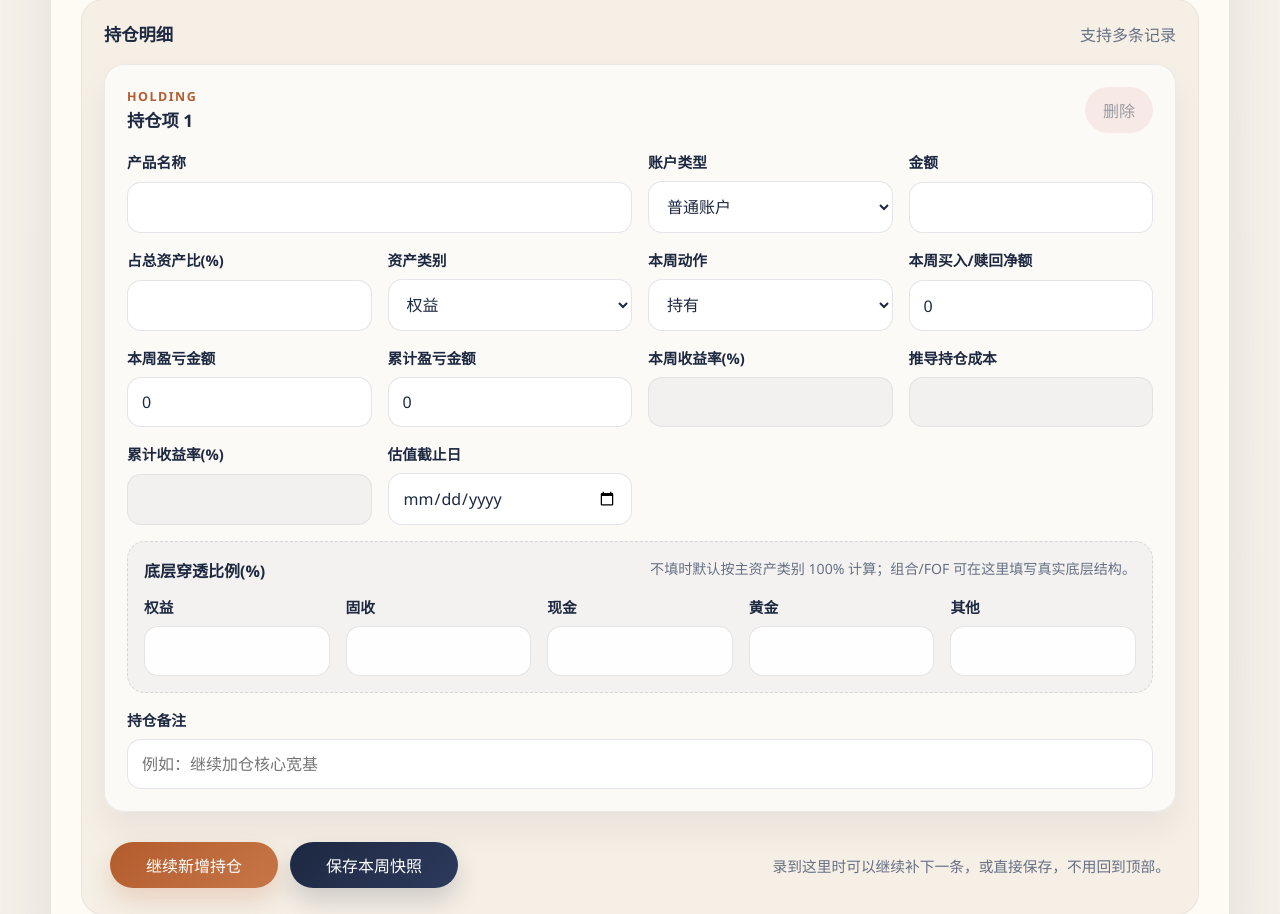
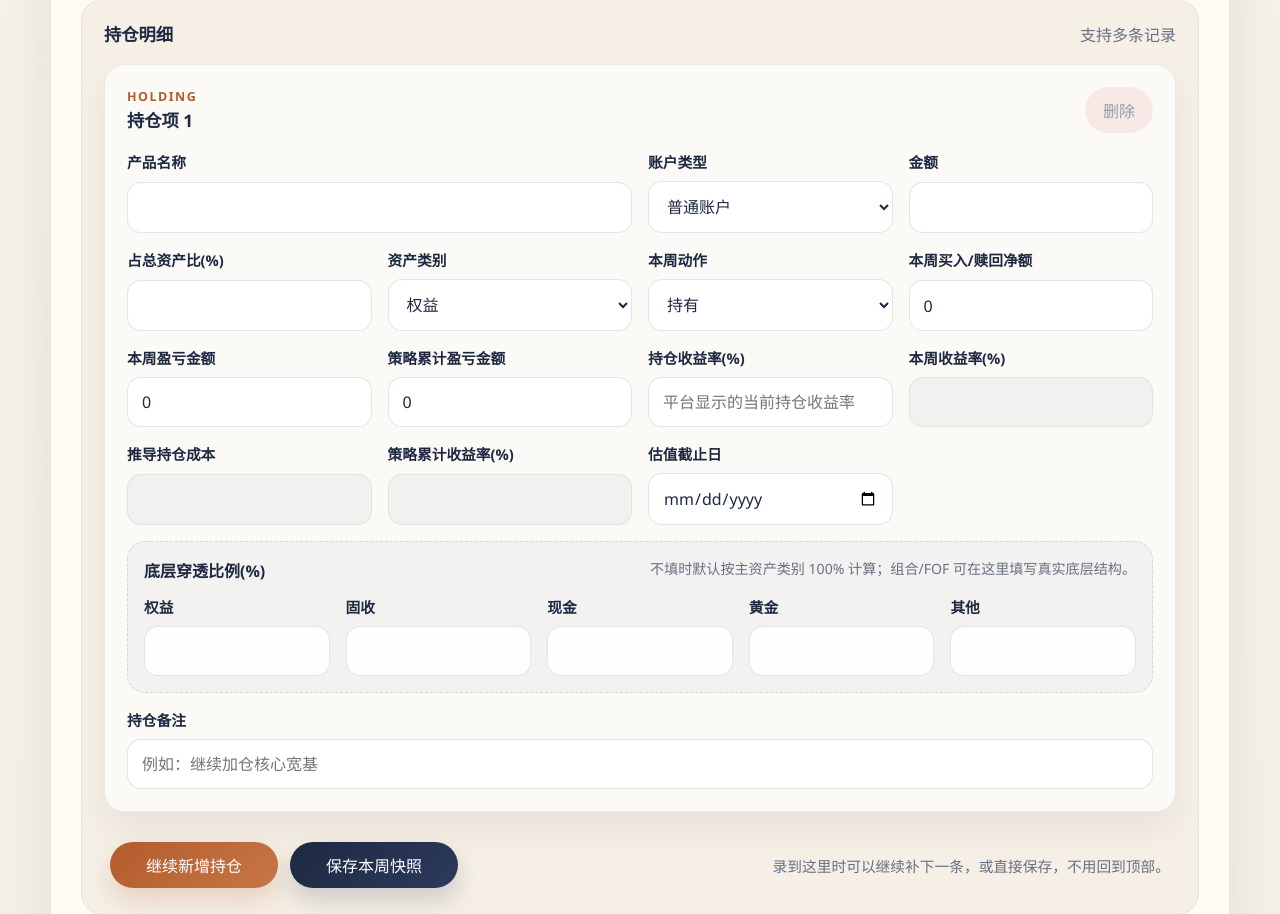
Before and after one commit to zp1103/portfolio-review-app, a FastAPI app: page / in a window 1280 px wide. Shown: the part 2166-3080 px from the top of the page. Run offline with FastAPI, Linux system fonts and the light colour scheme; data comes from the database, SQL or seed files in the repository; data that the repository does not hold is empty.

Commit message:
区分持仓收益率和策略累计收益率

```diff
--- a/app/db.py
+++ b/app/db.py
@@ -53,6 +53,7 @@ class Database:
                     transaction_amount REAL NOT NULL DEFAULT 0,
                     weekly_pnl_amount REAL NOT NULL DEFAULT 0,
                     cumulative_pnl_amount REAL NOT NULL DEFAULT 0,
+                    holding_return_rate_percent REAL NOT NULL DEFAULT 0,
                     valuation_cutoff_date TEXT NOT NULL DEFAULT '',
                     exposure_equity_percent REAL NOT NULL DEFAULT 0,
                     exposure_fixed_income_percent REAL NOT NULL DEFAULT 0,
@@ -102,6 +103,10 @@ class Database:
                 connection.execute(
                     "ALTER TABLE holdings ADD COLUMN cumulative_pnl_amount REAL NOT NULL DEFAULT 0"
                 )
+            if "holding_return_rate_percent" not in columns:
+                connection.execute(
+                    "ALTER TABLE holdings ADD COLUMN holding_return_rate_percent REAL NOT NULL DEFAULT 0"
+                )
             if "valuation_cutoff_date" not in columns:
                 connection.execute(
                     "ALTER TABLE holdings ADD COLUMN valuation_cutoff_date TEXT NOT NULL DEFAULT ''"
--- a/app/main.py
+++ b/app/main.py
@@ -184,6 +184,11 @@ def _extract_holdings_from_form(form) -> list[HoldingInput]:
         if category == "cash":
             weekly_pnl_amount = 0
             cumulative_pnl_amount = 0
+        holding_return_rate_percent = _parse_float(
+            form.get(f"holding_return_rate_percent_{index}", 0)
+        )
+        if category == "cash":
+            holding_return_rate_percent = 0
         holdings.append(
             HoldingInput(
                 product_name=product_name,
@@ -195,6 +200,7 @@ def _extract_holdings_from_form(form) -> list[HoldingInput]:
                 transaction_amount=transaction_amount,
                 weekly_pnl_amount=weekly_pnl_amount,
                 cumulative_pnl_amount=cumulative_pnl_amount,
+                holding_return_rate_percent=holding_return_rate_percent,
                 valuation_cutoff_date=str(form.get(f"valuation_cutoff_date_{index}", "")),
                 exposure_equity_percent=_parse_float(
                     form.get(f"exposure_equity_percent_{index}", 0)
@@ -243,6 +249,7 @@ def _build_form_values(snapshot, copy_as_new: bool = False) -> dict:
                     "transaction_amount": 0,
                     "weekly_pnl_amount": 0,
                     "cumulative_pnl_amount": 0,
+                    "holding_return_rate_percent": "",
                     "previous_amount": "",
                     "previous_cumulative_pnl_amount": "",
                     "valuation_cutoff_date": "",
@@ -276,6 +283,7 @@ def _build_form_values(snapshot, copy_as_new: bool = False) -> dict:
                 "transaction_amount": 0 if copy_as_new else holding.transaction_amount,
                 "weekly_pnl_amount": 0 if copy_as_new else holding.weekly_pnl_amount,
                 "cumulative_pnl_amount": holding.cumulative_pnl_amount,
+                "holding_return_rate_percent": "" if copy_as_new else holding.holding_return_rate_percent,
                 "previous_amount": holding.amount if copy_as_new else "",
                 "previous_cumulative_pnl_amount": holding.cumulative_pnl_amount if copy_as_new else "",
                 "valuation_cutoff_date": "" if copy_as_new else holding.valuation_cutoff_date,
--- a/app/schemas.py
+++ b/app/schemas.py
@@ -20,6 +20,7 @@ class HoldingInput(BaseModel):
     transaction_amount: float = 0
     weekly_pnl_amount: float = 0
     cumulative_pnl_amount: float = 0
+    holding_return_rate_percent: float = 0
     valuation_cutoff_date: str = ""
     exposure_equity_percent: float = Field(default=0, ge=0, le=100)
     exposure_fixed_income_percent: float = Field(default=0, ge=0, le=100)
@@ -99,6 +100,7 @@ def holding_from_row(row: Mapping[str, object]) -> HoldingRecord:
         transaction_amount=float(row["transaction_amount"] or 0),
         weekly_pnl_amount=float(row["weekly_pnl_amount"] or 0),
         cumulative_pnl_amount=float(row["cumulative_pnl_amount"] or 0),
+        holding_return_rate_percent=float(row["holding_return_rate_percent"] or 0),
         valuation_cutoff_date=str(row["valuation_cutoff_date"] or ""),
         exposure_equity_percent=float(row["exposure_equity_percent"] or 0),
         exposure_fixed_income_percent=float(row["exposure_fixed_income_percent"] or 0),
--- a/app/service.py
+++ b/app/service.py
@@ -393,6 +393,7 @@ class PortfolioService:
                 transaction_amount,
                 weekly_pnl_amount,
                 cumulative_pnl_amount,
+                holding_return_rate_percent,
                 valuation_cutoff_date,
                 exposure_equity_percent,
                 exposure_fixed_income_percent,
@@ -400,7 +401,7 @@ class PortfolioService:
                 exposure_gold_percent,
                 exposure_other_percent,
                 notes
-            ) VALUES (?, ?, ?, ?, ?, ?, ?, ?, ?, ?, ?, ?, ?, ?, ?, ?, ?)
+            ) VALUES (?, ?, ?, ?, ?, ?, ?, ?, ?, ?, ?, ?, ?, ?, ?, ?, ?, ?)
             """,
             (
                 snapshot_id,
@@ -413,6 +414,7 @@ class PortfolioService:
                 holding.transaction_amount,
                 holding.weekly_pnl_amount,
                 holding.cumulative_pnl_amount,
+                holding.holding_return_rate_percent,
                 holding.valuation_cutoff_date,
                 holding.exposure_equity_percent,
                 holding.exposure_fixed_income_percent,
@@ -430,6 +432,7 @@ class PortfolioService:
             "weekly_pnl_amount": holding.weekly_pnl_amount,
             "transaction_amount": holding.transaction_amount,
             "cumulative_pnl_amount": holding.cumulative_pnl_amount,
+            "holding_return_rate_percent": holding.holding_return_rate_percent,
             "category": holding.category,
             "label": CATEGORY_LABELS.get(holding.category, holding.category),
         }
--- a/app/templates/index.html
+++ b/app/templates/index.html
@@ -465,8 +465,12 @@
                         <input type="number" step="0.01" name="weekly_pnl_amount_{{ row }}" value="{{ holding.weekly_pnl_amount }}" class="holding-weekly-pnl-input {% if holding.previous_amount != '' %}derived-input{% endif %}" {% if holding.previous_amount != '' %}readonly{% endif %} />
                       </label>
                       <label>
-                        <span>累计盈亏金额</span>
+                        <span>策略累计盈亏金额</span>
                         <input type="number" step="0.01" name="cumulative_pnl_amount_{{ row }}" value="{{ holding.cumulative_pnl_amount }}" class="holding-cumulative-pnl-input {% if holding.previous_cumulative_pnl_amount != '' %}derived-input{% endif %}" {% if holding.previous_cumulative_pnl_amount != '' %}readonly{% endif %} />
+                      </label>
+                      <label>
+                        <span>持仓收益率(%)</span>
+                        <input type="number" step="0.01" name="holding_return_rate_percent_{{ row }}" value="{{ holding.holding_return_rate_percent }}" placeholder="平台显示的当前持仓收益率" />
                       </label>
                       <label>
                         <span>本周收益率(%)</span>
@@ -477,7 +481,7 @@
                         <input type="number" step="0.01" value="{% if holding.amount != '' %}{% set implied_cost = holding.amount - holding.cumulative_pnl_amount %}{% if implied_cost > 0 %}{{ '%.2f'|format(implied_cost) }}{% endif %}{% endif %}" class="holding-cost-input derived-input" readonly />
                       </label>
                       <label>
-                        <span>累计收益率(%)</span>
+                        <span>策略累计收益率(%)</span>
                         <input type="number" step="0.01" value="{% if holding.amount != '' %}{% set implied_cost = holding.amount - holding.cumulative_pnl_amount %}{% if implied_cost > 0 %}{{ '%.2f'|format((holding.cumulative_pnl_amount / implied_cost) * 100) }}{% endif %}{% endif %}" class="holding-cumulative-return-rate-input derived-input" readonly />
                       </label>
                       <label>
@@ -567,7 +571,7 @@
                       <li>
                         <div>
                           <strong>{{ holding.product_name }}</strong>
-                          <span>{{ holding.category }} · {{ holding.action }}{% if holding.transaction_amount %} · 交易净额 {{ '%.2f'|format(holding.transaction_amount) }}{% endif %} · 本周盈亏 {{ '%.2f'|format(holding.weekly_pnl_amount) }} · 周收益率 {% if holding.amount %}{{ '%.2f'|format((holding.weekly_pnl_amount / holding.amount) * 100) }}%{% else %}--{% endif %} · 累计盈亏 {{ '%.2f'|format(holding.cumulative_pnl_amount) }} · 累计收益率 {% set implied_cost = holding.amount - holding.cumulative_pnl_amount %}{% if implied_cost > 0 %}{{ '%.2f'|format((holding.cumulative_pnl_amount / implied_cost) * 100) }}%{% else %}--{% endif %}{% if holding.valuation_cutoff_date %} · 估值截止 {{ holding.valuation_cutoff_date }}{% endif %}</span>
+                          <span>{{ holding.category }} · {{ holding.action }}{% if holding.transaction_amount %} · 交易净额 {{ '%.2f'|format(holding.transaction_amount) }}{% endif %} · 本周盈亏 {{ '%.2f'|format(holding.weekly_pnl_amount) }} · 周收益率 {% if holding.amount %}{{ '%.2f'|format((holding.weekly_pnl_amount / holding.amount) * 100) }}%{% else %}--{% endif %} · 持仓收益率 {% if holding.holding_return_rate_percent %}{{ '%.2f'|format(holding.holding_return_rate_percent) }}%{% else %}--{% endif %} · 策略累计盈亏 {{ '%.2f'|format(holding.cumulative_pnl_amount) }} · 策略累计收益率 {% set implied_cost = holding.amount - holding.cumulative_pnl_amount %}{% if implied_cost > 0 %}{{ '%.2f'|format((holding.cumulative_pnl_amount / implied_cost) * 100) }}%{% else %}--{% endif %}{% if holding.valuation_cutoff_date %} · 估值截止 {{ holding.valuation_cutoff_date }}{% endif %}</span>
                         </div>
                         <em>{{ '%.2f'|format(holding.amount) }}</em>
                       </li>
@@ -651,8 +655,12 @@
             <input type="number" step="0.01" name="weekly_pnl_amount___INDEX__" value="0" class="holding-weekly-pnl-input" />
           </label>
           <label>
-            <span>累计盈亏金额</span>
+            <span>策略累计盈亏金额</span>
             <input type="number" step="0.01" name="cumulative_pnl_amount___INDEX__" value="0" class="holding-cumulative-pnl-input" />
+          </label>
+          <label>
+            <span>持仓收益率(%)</span>
+            <input type="number" step="0.01" name="holding_return_rate_percent___INDEX__" value="" placeholder="平台显示的当前持仓收益率" />
           </label>
           <label>
             <span>本周收益率(%)</span>
@@ -663,7 +671,7 @@
             <input type="number" step="0.01" class="holding-cost-input derived-input" readonly />
           </label>
           <label>
-            <span>累计收益率(%)</span>
+            <span>策略累计收益率(%)</span>
             <input type="number" step="0.01" class="holding-cumulative-return-rate-input derived-input" readonly />
           </label>
           <label>
```
Also changed, not shown: tests/test_api.py (+31 -0 lines).
